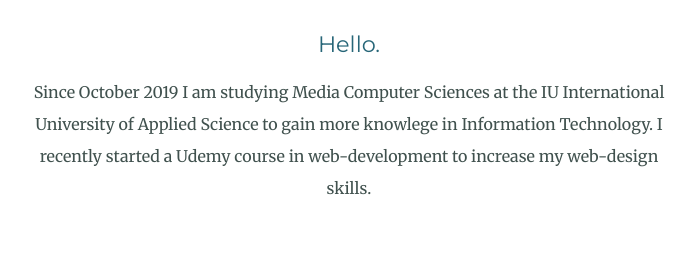
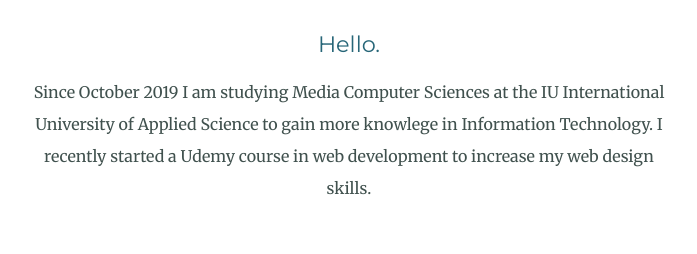
Before and after one commit to sandraJessica/sandrawittek, a plain HTML site: page index.html in a window 1280 px wide. Shown: the part 1163-1417 px from the top of the page, 291-988 px from the left. Drawn offline with Linux system fonts and the light colour scheme.

Commit message:
text update

```diff
--- a/index.html
+++ b/index.html
@@ -25,7 +25,7 @@
       <img class="me-img" src="images/20220123-IMG_1065 copy-modified.png" alt="personal-picture" height="200px" width="200px">
       <h2>Hello.</h2>
       <p class="intro">Since October 2019 I am studying Media Computer Sciences at the IU International University of Applied Science
-        to gain more knowlege in Information Technology. I recently started a Udemy course in web-development to increase my web-design skills. </p>
+        to gain more knowlege in Information Technology. I recently started a Udemy course in web development to increase my web design skills. </p>
     </div>
     <hr>
     <div class="skills">
```
